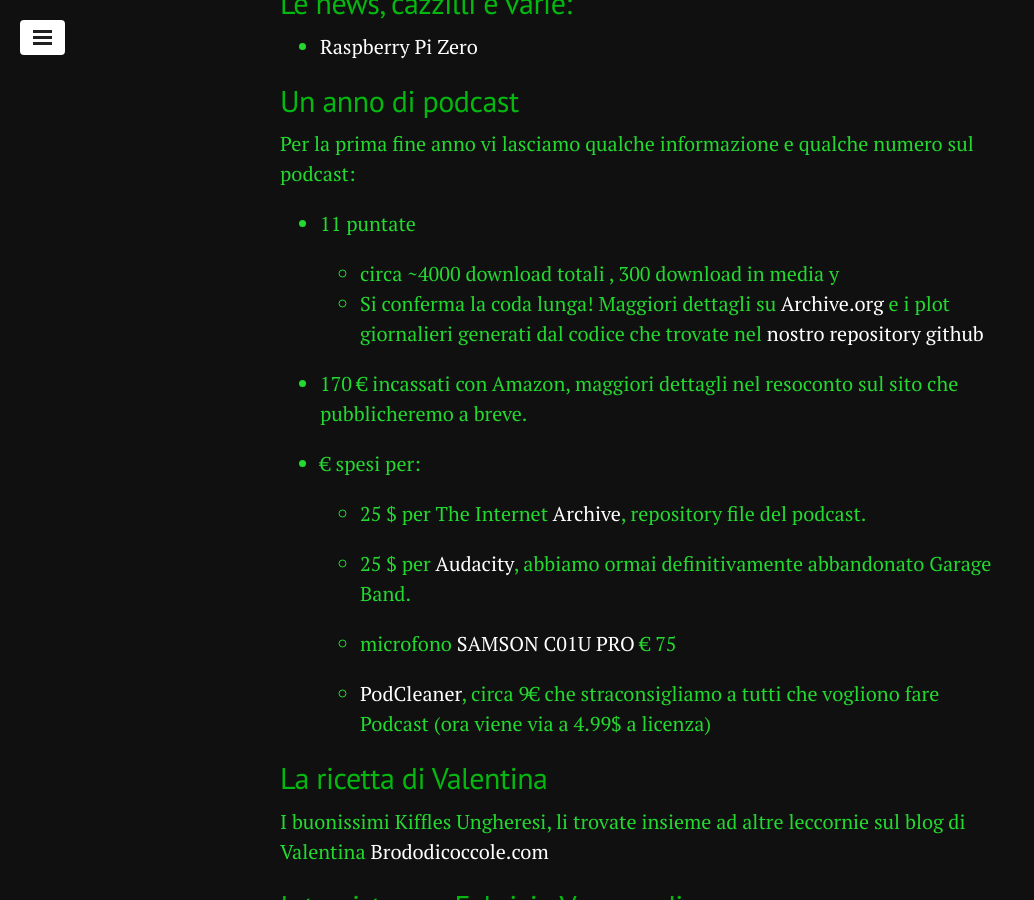
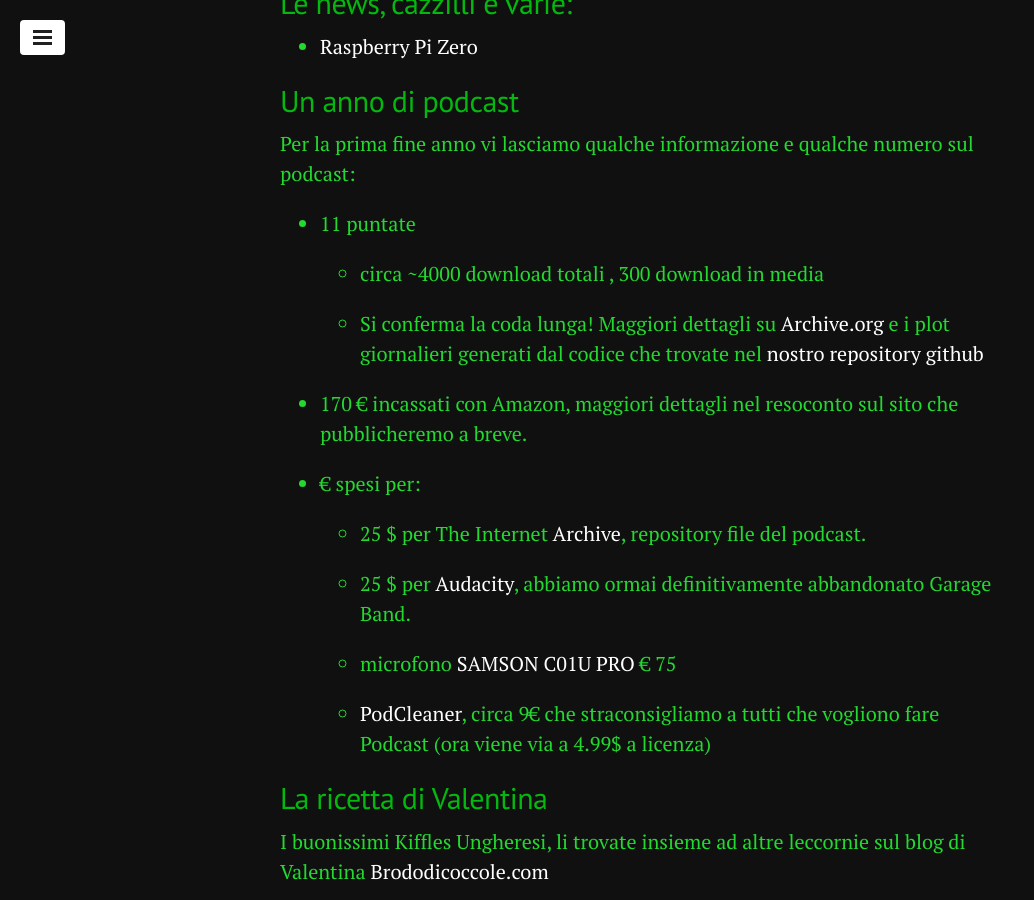
Before and after one commit to geekcookies/geekcookies.github.io, a Jekyll site: the page built from _posts/2015-12-21-episodio-12.md, in a window 1280 px wide and 900 px high, scrolled down 388 px. Shown: the whole window, without its empty margins (0-1034 px from the left). Built offline with Jekyll 4.4.1, drawn with Linux system fonts in a browser that asks for light colours; nearby versions of some CDN libraries; comment, search, counter and statistics services are not loaded.

Commit message:
cosmetic in ep12 code

```diff
--- a/_posts/2015-12-21-episodio-12.md
+++ b/_posts/2015-12-21-episodio-12.md
@@ -27,7 +27,7 @@
 * 11 puntate
 
     * circa ~4000 download totali , 300 download in media
-y
+
     * Si conferma la coda lunga! Maggiori dettagli su [Archive.org](https://archive.org/search.php?query=creator%3A%22Geekcookiespodcast%22&sort=-publicdate) e i plot giornalieri generati dal codice che trovate nel [nostro repository github](https://github.com/geekcookiespodcast/geekcookiespodcast_scripts)
 
 <!-- more -->
```
